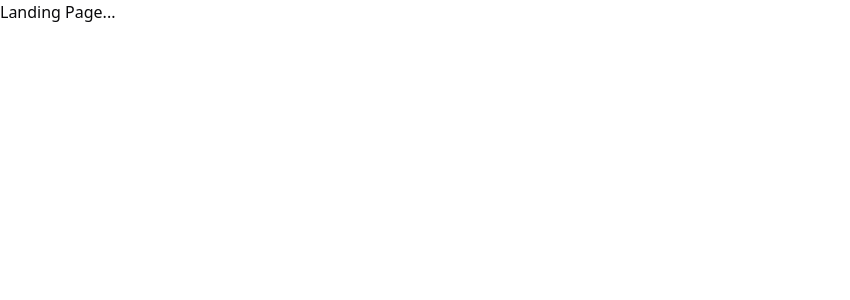
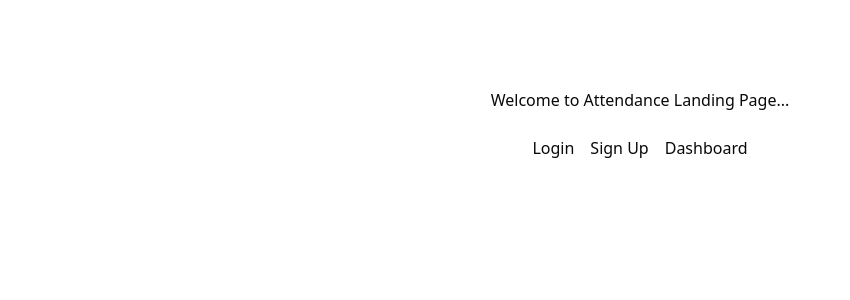
Before and after one commit to virstaf/attendance, a Next.js app: page / in a window 1280 px wide. Shown: the top 300 px of the page, without its empty margins (0-850 px from the left). Built offline with nearby package versions, Linux system fonts and the light colour scheme.

Commit message:
optimize structure

```diff
--- a/action/users.js
+++ b/action/users.js
@@ -1,8 +1,7 @@
 "use server";
 
-import { createClient } from "../auth/server";
+import { createClient } from "../auth/server.js";
 import { handleError } from "../lib/utils.ts";
-// import { prisma } from "@/db/prisma";
 
 export const loginAction = async (email, password) => {
   try {
@@ -38,12 +37,11 @@ export const signupAction = async (email, password) => {
     if (!userId) throw new Error("Error signing up");
 
     // Add user to database
-    // await prisma.user.create({
-    //   data: {
-    //     id: userId,
-    //     email,
-    //   },
-    // });
+    const { error: dbError } = await createClient().from("users").insert({
+      id: userId,
+      email,
+    });
+    if (dbError) throw dbError;
 
     return { errorMessage: null };
   } catch (error) {
--- a/app/page.tsx
+++ b/app/page.tsx
@@ -1,8 +1,17 @@
+import Link from "next/link";
+
 export default function Home() {
   return (
     <div className="min-h-[calc(100vh-64px)] items-center justify-center">
       {/* <Dashboard /> */}
-      <h3>Landing Page... </h3>
+      <div className="container mx-auto flex flex-col items-center justify-center px-4 py-16">
+        <h3 className="py-6">Welcome to Attendance Landing Page... </h3>
+        <div className="flex gap-4">
+          <Link href="/login">Login</Link>
+          <Link href="/signup">Sign Up</Link>
+          <Link href="/home">Dashboard</Link>
+        </div>
+      </div>
     </div>
   );
 }
--- a/auth/server.js
+++ b/auth/server.js
@@ -1,3 +1,5 @@
+"use server";
+
 import { createServerClient } from "@supabase/ssr";
 import { cookies } from "next/headers";
 
--- a/components/Footer.jsx
+++ b/components/Footer.jsx
@@ -11,7 +11,7 @@ const Footer = () => {
             &copy; {new Date().getFullYear()} All rights reserved
           </p>
         </div>
-        <Link href="https://uniiktheo.tech">Powered by UniikTheo</Link>
+        <Link href="https://uniiktheo.tech">Powered by Virstaf</Link>
       </div>
     </footer>
   );
--- /dev/null
+++ b/components/UserProfile.jsx
@@ -0,0 +1,28 @@
+// "use server";
+
+import { getUser } from "@/auth/server";
+import LogoutButton from "./logout-button";
+import { Button } from "./ui/button";
+import Link from "next/link";
+
+const UserProfile = () => {
+  const user = getUser();
+  return (
+    <div className="flex gap-3 h-full items-center justify-center">
+      {user ? (
+        <>
+          {user.email}
+          <LogoutButton />
+        </>
+      ) : (
+        <>
+          <Button>
+            <Link href="/login">Login</Link>
+          </Button>
+        </>
+      )}
+    </div>
+  );
+};
+
+export default UserProfile;
--- a/components/app-sidebar.jsx
+++ b/components/app-sidebar.jsx
@@ -2,7 +2,7 @@
 
 import { menuItems } from "@/lib/data";
 import { useSidebar } from "@/components/ui/sidebar";
-import LogoutButton from "@/components/logout-button";
+import UserProfile from "@/components/UserProfile";
 
 import {
   Sidebar,
@@ -63,7 +63,7 @@ const AppSidebar = () => {
       <SidebarFooter>
         <SidebarMenu>
           <SidebarMenuItem>
-            <LogoutButton />
+            <UserProfile />
           </SidebarMenuItem>
         </SidebarMenu>
       </SidebarFooter>
--- a/components/logout-button.jsx
+++ b/components/logout-button.jsx
@@ -15,7 +15,6 @@ const LogoutButton = () => {
 
   const handleLogout = async () => {
     setLoading(true);
-    console.log("Logging out");
 
     const errorMessage = await logoutAction();
 
@@ -26,7 +25,7 @@ const LogoutButton = () => {
       router.push("/");
     } else {
       toast.error("Logout failed", {
-        description: errorMessage,
+        description: errorMessage.errorMessage,
       });
     }
 
--- a/lib/data.js
+++ b/lib/data.js
@@ -21,17 +21,17 @@ export const menuItems = [
     icon: Home,
   },
   {
-    title: "Inbox",
+    title: "Member Management",
     url: "#",
     icon: Inbox,
   },
   {
-    title: "Calendar",
+    title: "Events and Services",
     url: "#",
     icon: Calendar,
   },
   {
-    title: "Search",
+    title: "Report and Analytics",
     url: "#",
     icon: Search,
   },
```
Also changed, not shown: middleware.js (+1 -28 lines).
